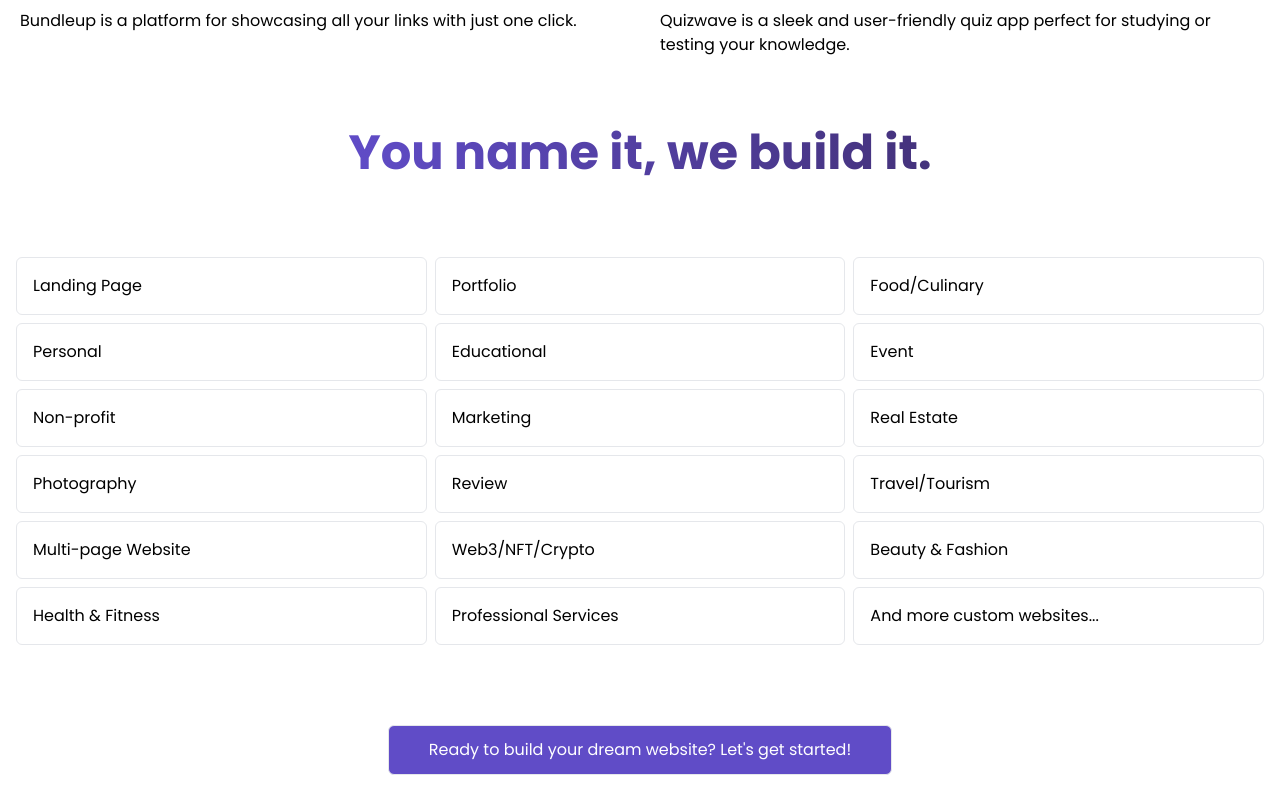
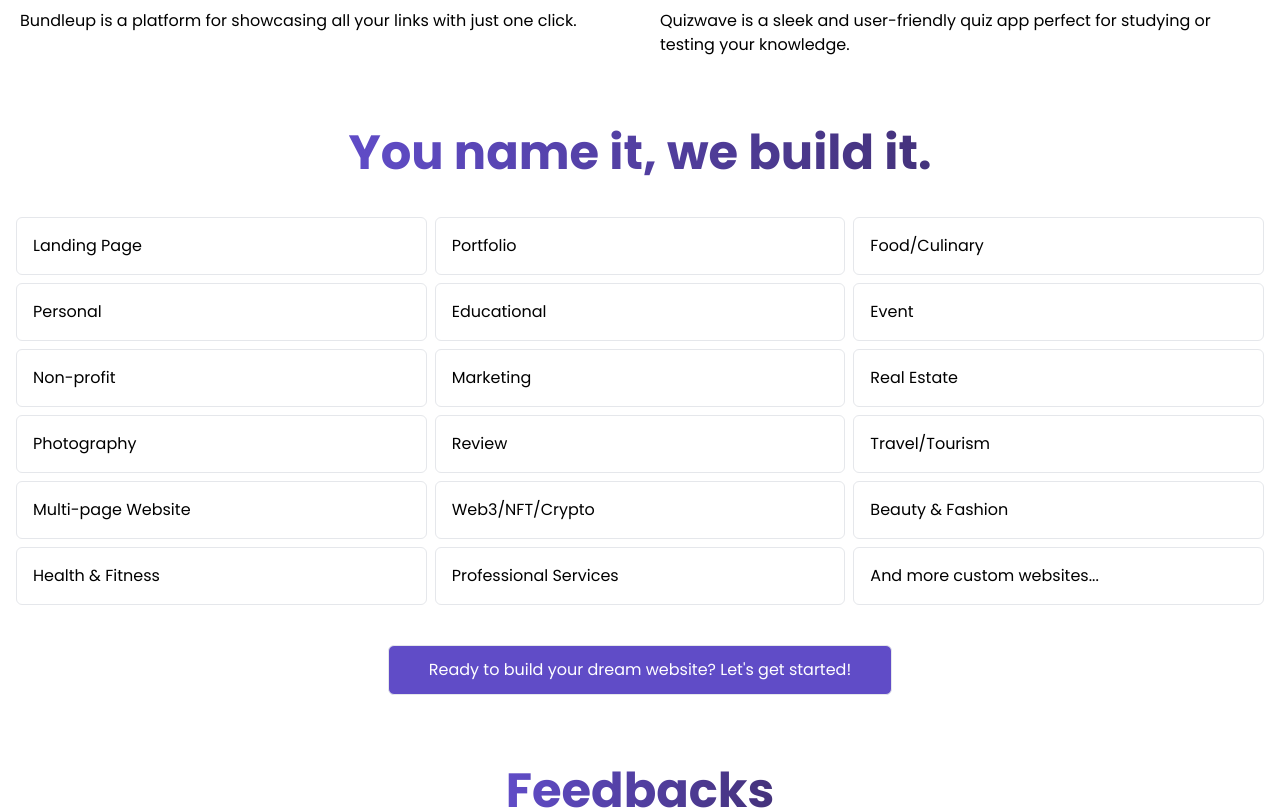
Before and after one commit to khaleedcodes/nimor, a React (Vite) app: page / in a window 1280 px wide. Shown: the part 2590-3400 px from the top of the page. Built offline with nearby package versions, Linux system fonts and the light colour scheme.

Commit message:
dded form

```diff
--- a/src/pages/landing-page/WebsitesSection.tsx
+++ b/src/pages/landing-page/WebsitesSection.tsx
@@ -5,7 +5,7 @@ import Button from "../../components/Button";
 function WebsitesSection() {
   return (
     <div className="flex justify-center">
-      <div className="max-w-screen-xl w-full p-4 flex flex-col justify-center items-center gap-20">
+      <div className="max-w-screen-xl w-full p-4 flex flex-col justify-center items-center gap-10">
         <SectionHeader>You name it, we build it.</SectionHeader>
         <WebsiteList />
         <Button classes="pt-3 pb-3 pl-10 pr-10">
```
